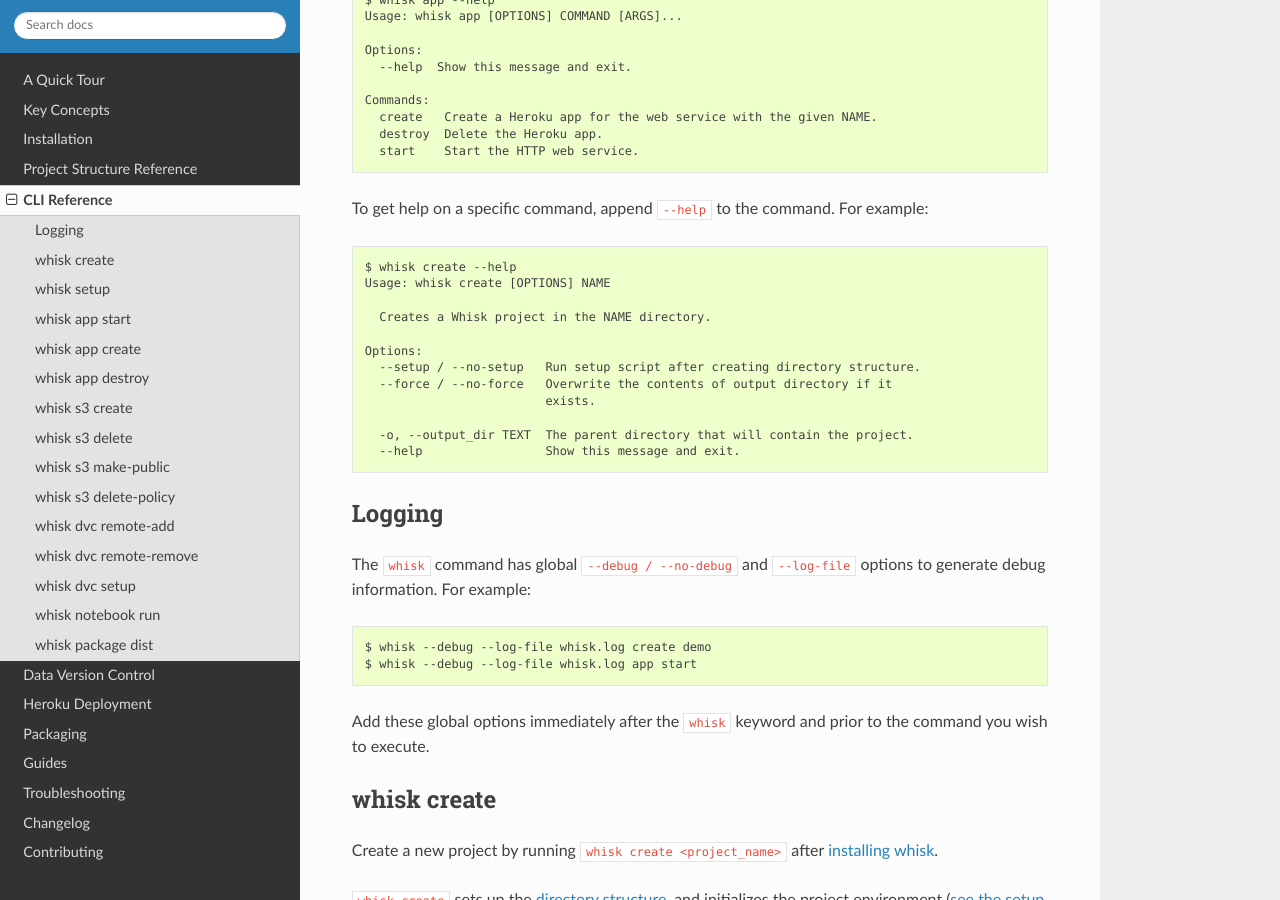
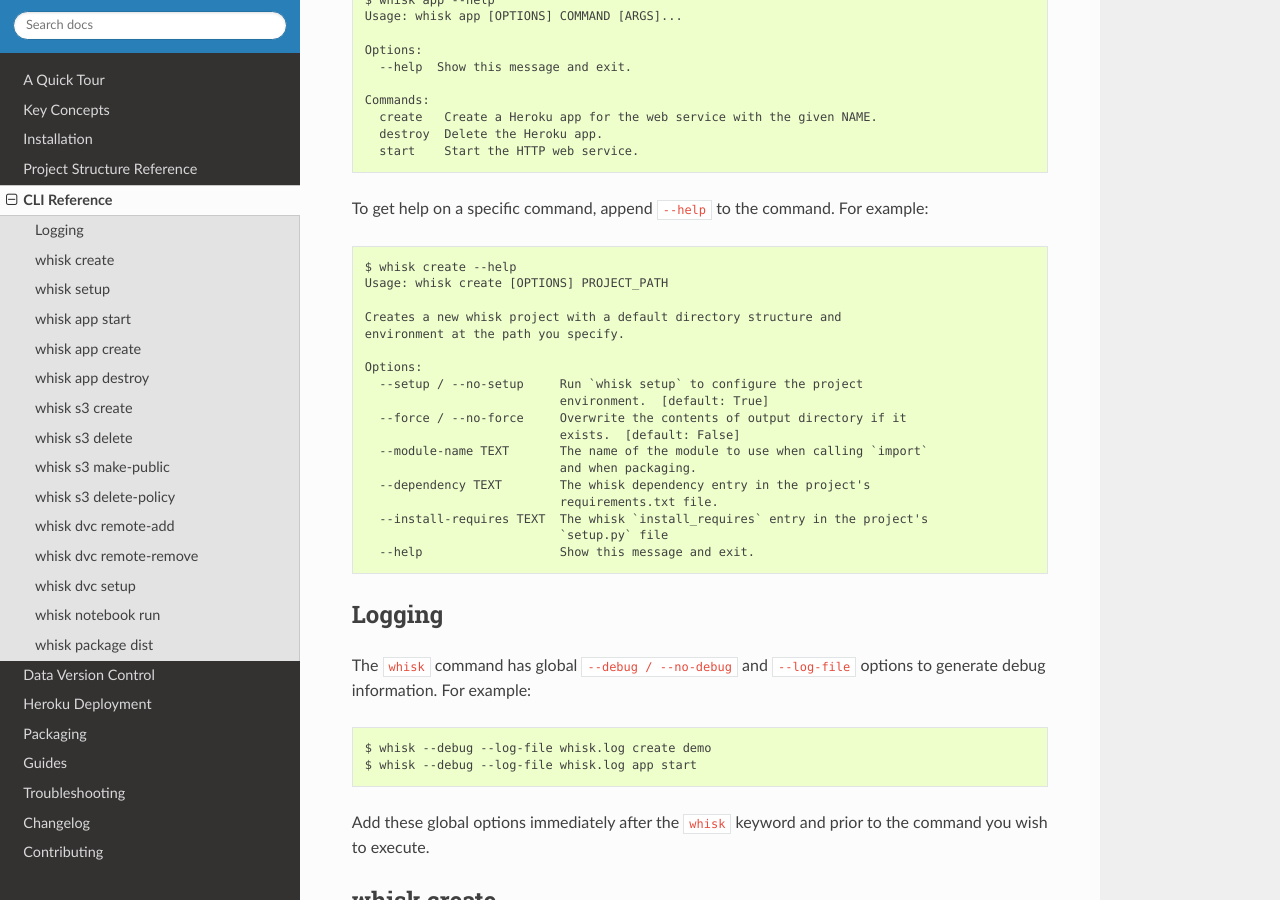
Before and after one commit to whisk-ml/whisk, a Sphinx documentation site: the page built from docs/cli_reference.md, in a window 1280 px wide and 900 px high, scrolled down 719 px. Built offline with Sphinx 7.4.7 and the Read the Docs theme 2.0.0, drawn with Linux system fonts in a browser that asks for light colours; pages that are not in the unit, such as notebooks, are missing from menus.

Commit message:
Update setup to take an app path

```diff
--- a/docs/cli_reference.md
+++ b/docs/cli_reference.md
@@ -37,17 +37,23 @@ Commands that don't have a description are groups that have additional sub comma
 To get help on a specific command, append `--help` to the command. For example:
 
     $ whisk create --help
-    Usage: whisk create [OPTIONS] NAME
+    Usage: whisk create [OPTIONS] PROJECT_PATH
 
-      Creates a Whisk project in the NAME directory.
+    Creates a new whisk project with a default directory structure and
+    environment at the path you specify.
 
     Options:
-      --setup / --no-setup   Run setup script after creating directory structure.
-      --force / --no-force   Overwrite the contents of output directory if it
-                             exists.
-
-      -o, --output_dir TEXT  The parent directory that will contain the project.
-      --help                 Show this message and exit.
+      --setup / --no-setup     Run `whisk setup` to configure the project
+                               environment.  [default: True]
+      --force / --no-force     Overwrite the contents of output directory if it
+                               exists.  [default: False]
+      --module-name TEXT       The name of the module to use when calling `import`
+                               and when packaging.
+      --dependency TEXT        The whisk dependency entry in the project's
+                               requirements.txt file.
+      --install-requires TEXT  The whisk `install_requires` entry in the project's
+                               `setup.py` file
+      --help                   Show this message and exit.
 
 ### Logging
 
```
Also changed, not shown: 4 other files.
